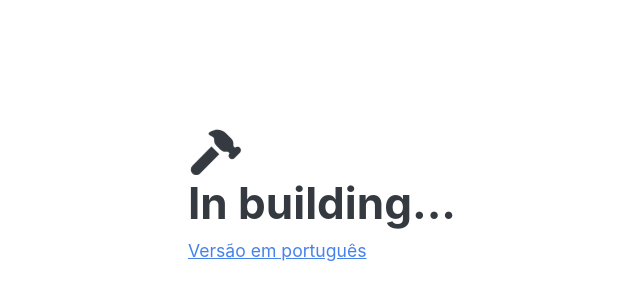
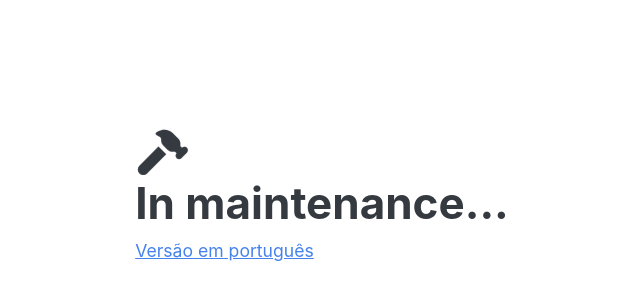
Before and after one commit to DavidGomesh/portfolio, a plain HTML site: page en/maintenance.html in a window 1280 px wide. Shown: the part 202-502 px from the top of the page, without its empty margins (318-958 px from the left). Drawn offline with Linux system fonts and the light colour scheme.

Commit message:
Fix maintenance message

```diff
--- a/en/maintenance.html
+++ b/en/maintenance.html
@@ -12,7 +12,7 @@
     <main class="d-flex flex-column justify-content-center align-items-center h-100">
         <div>
             <span class="fa-solid fa-hammer fa-bounce fs-1"></span>
-            <h1>In building...</h1>
+            <h1>In maintenance...</h1>
             <a href="../pt/maintenance.html">Versão em português</a>
         </div>
     </main>
```
